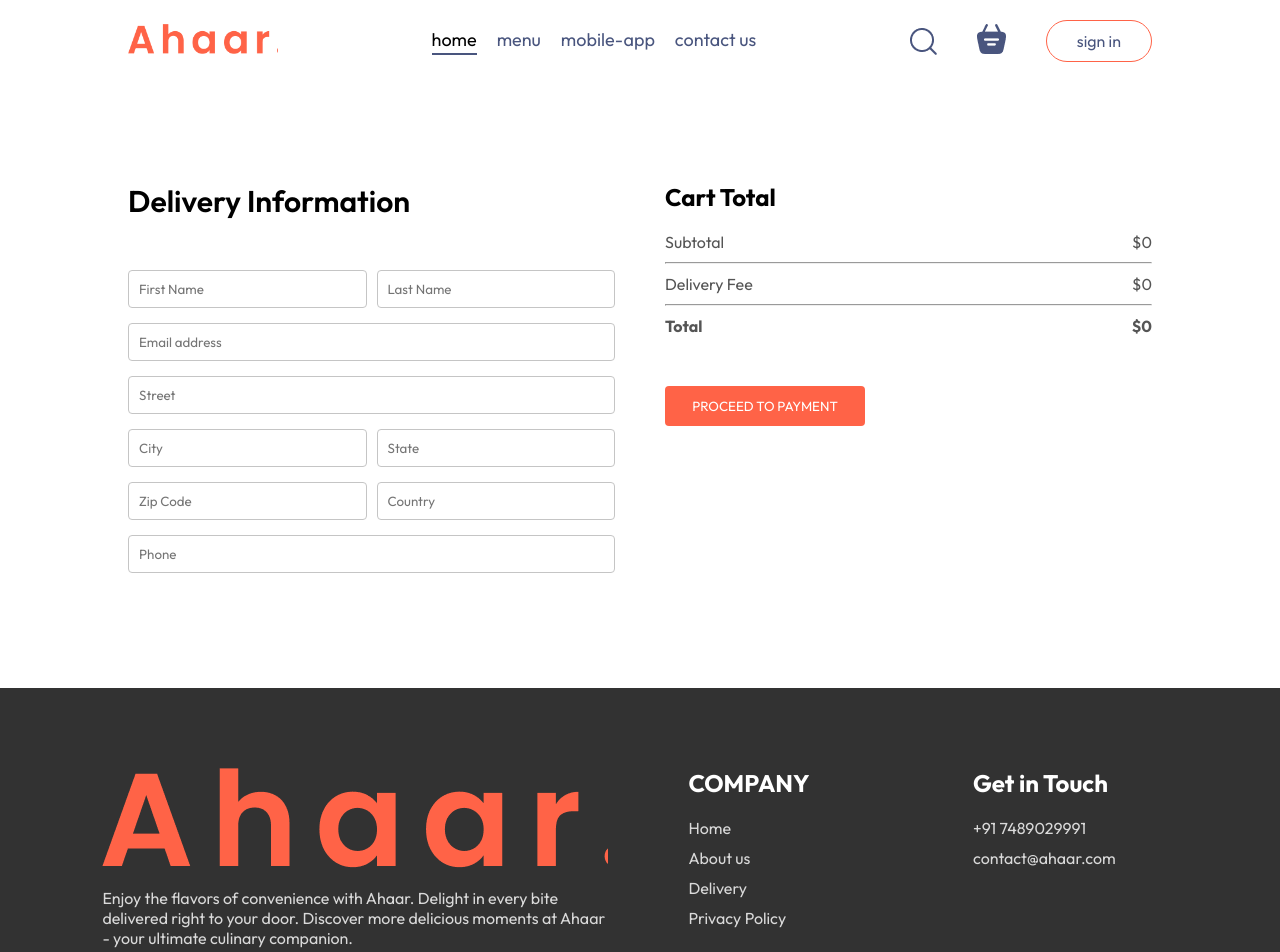
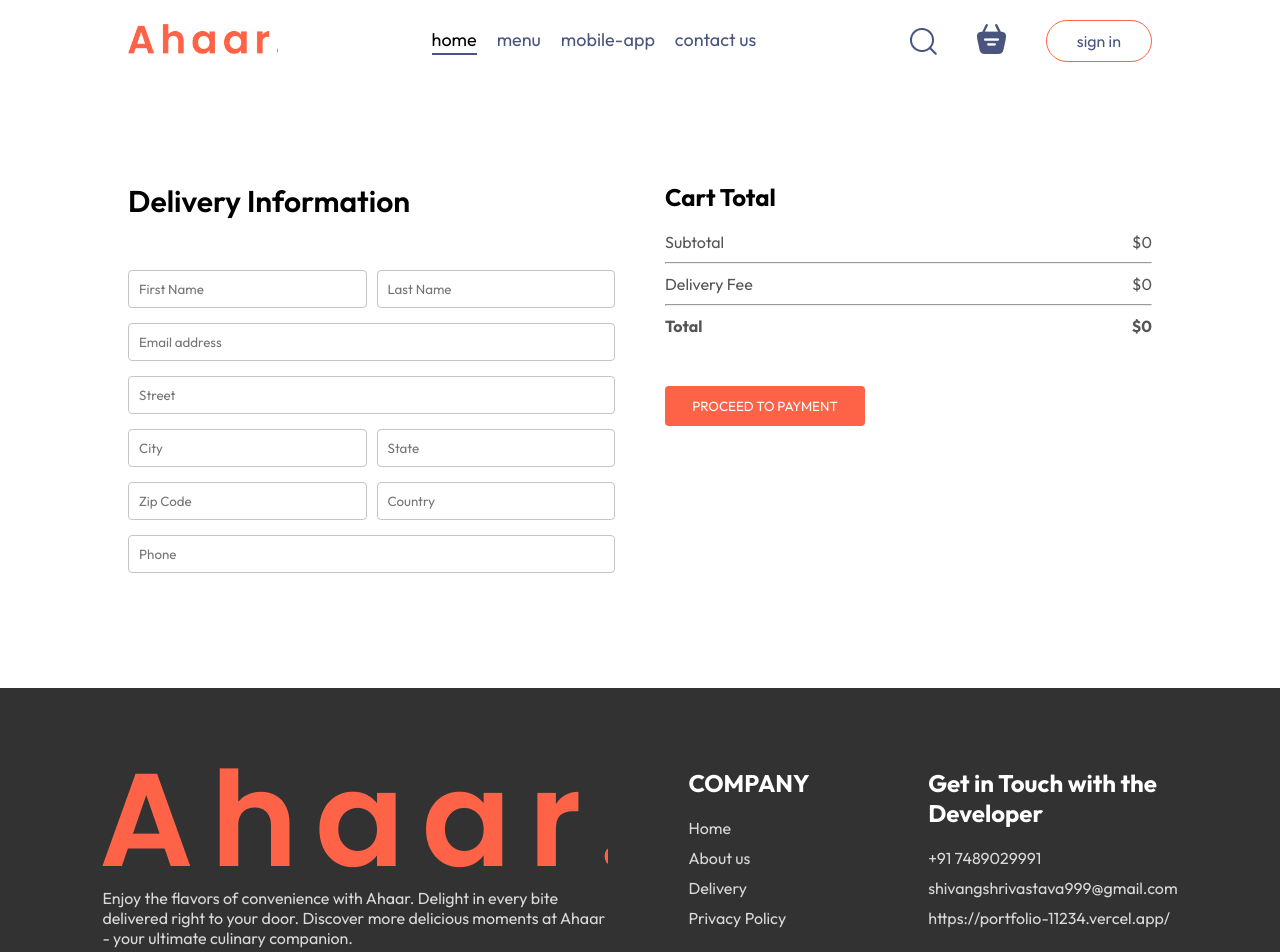
Before and after one commit to Shivang74/Ahaar, a React (Vite) app: page /order in a window 1280 px wide. Shown: the top 952 px of the page. Built offline with nearby package versions, Linux system fonts and the light colour scheme.

Commit message:
Update Footer.jsx

```diff
--- a/src/components/Footer/Footer.jsx
+++ b/src/components/Footer/Footer.jsx
@@ -24,10 +24,11 @@ const Footer = () => {
           </ul>
         </div>
         <div className="footer-content-right">
-            <h2>Get in Touch</h2>
+            <h2>Get in Touch with the Developer</h2>
             <ul>
               <li>+91 7489029991</li>
-              <li>contact@ahaar.com</li>
+              <li>shivangshrivastava999@gmail.com</li>
+              <li>https://portfolio-11234.vercel.app/</li>
             </ul>
         </div>
       </div>
```
